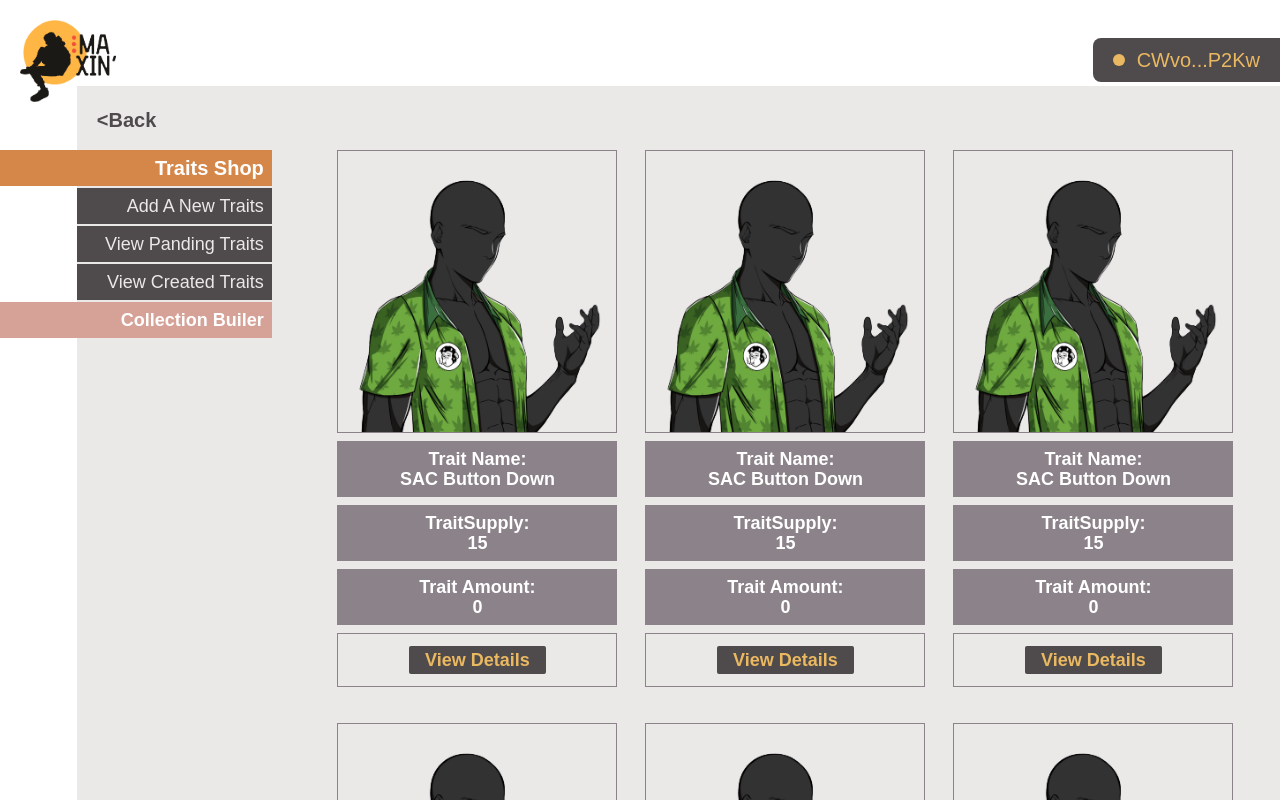
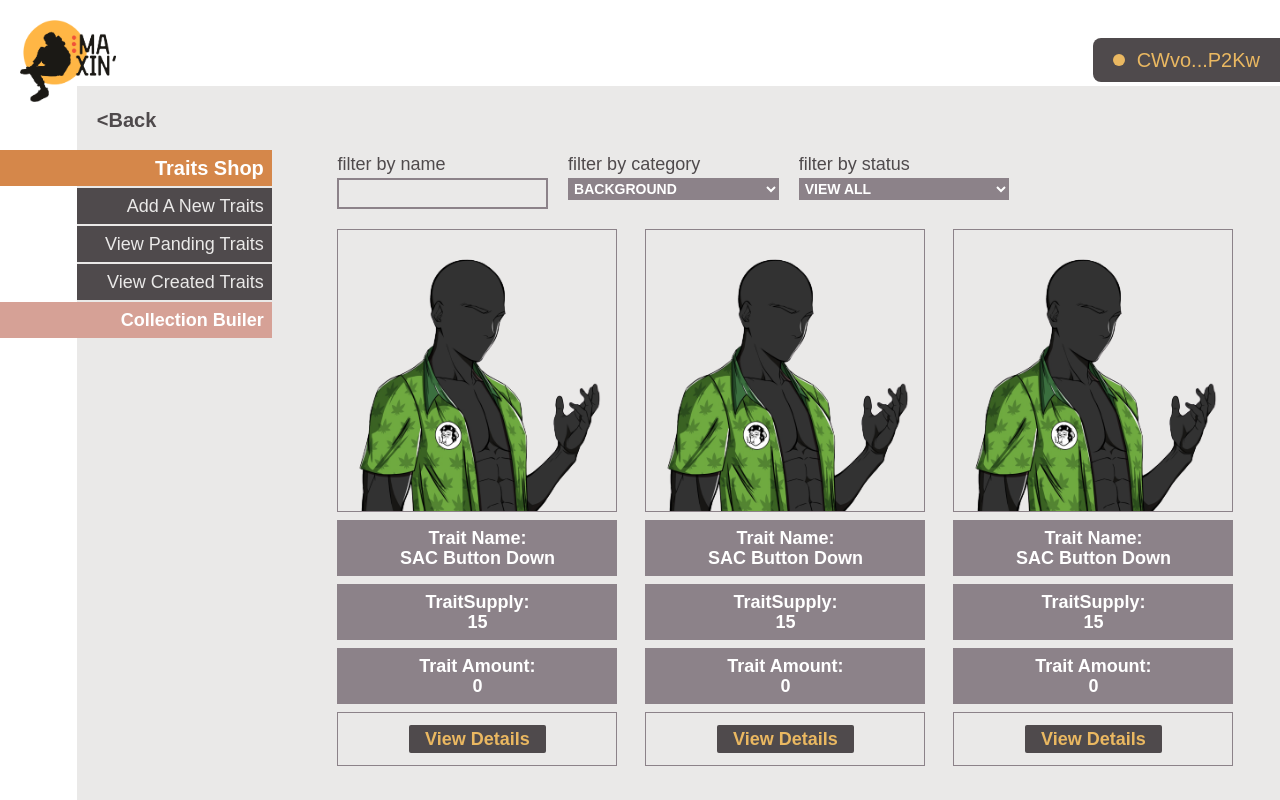
Before and after one commit to mh-munir/mixin, a React (Create React App) app: page /pendingtraits in a window 1280 px wide. Shown: the top 800 px of the page. Built offline with nearby package versions, Linux system fonts and the light colour scheme; the HTML template or start-up script is replaced by a standard one; a web font is replaced by a local one.

Commit message:
componnets fixed

```diff
--- /dev/null
+++ b/src/components/CreatedTraits.js
@@ -0,0 +1,28 @@
+import React from 'react'
+
+const CreatedTraits = ({className}) => {
+  return (
+    <form>
+        <div className={`${className} grid grid-cols-3 gap-5`}>
+            <div>
+                <label className='text-lg text-gray-deep font-gilroy-bold'>filter by name</label>
+                <input className='bg-gray-light border-2 border-gray-400 px-1 py-[3.5px] w-full text-sm font-bold text-gray-deep focus:outline-none uppercase' type="text" />
+            </div>
+            <div className='flex flex-col'>
+                <label className='text-lg text-gray-deep font-gilroy-bold'>filter by category</label>
+                <select className='bg-gray-400 p-[2px] w-full text-sm font-bold text-white uppercase'>
+                    <option>Background</option>
+                </select>
+            </div>
+            <div className='flex flex-col'>
+                <label className='text-lg text-gray-deep font-gilroy-bold'>filter by status</label>
+                <select className='bg-gray-400 p-[2px] w-full text-sm font-bold text-white uppercase'>
+                    <option>View All</option>
+                </select>
+            </div>
+        </div>
+    </form>
+  )
+}
+
+export default CreatedTraits;
--- a/src/pages/AddTrait.js
+++ b/src/pages/AddTrait.js
@@ -18,7 +18,7 @@ const AddTrait = () => {
             <TraitHeader />
             <div className='w-[80%] ml-auto px-5'>
                 <from onSubmit={handleSubmit}>
-                    <div className='max-w-xl ml-40 mr-auto mb-5 relative grid gap-7'>
+                    <div className='max-w-xl ml-36 mr-auto mb-5 relative grid gap-7'>
                         <div className='flex justify-between items-start'>
                             <div className='text-center'>
                                 <AddtraitField accept={"image"} className={"text-gray-deep font-bold"} type={"file"} traitTitle={"Upload image"}
--- a/src/pages/PendingTraits.js
+++ b/src/pages/PendingTraits.js
@@ -3,6 +3,7 @@ import Header from '../components/Header';
 import TraitHeader from '../components/TraitHeader';
 import BackLink from '../components/BackLink';
 import PendingTraitScroll from '../components/PendingTraitScroll';
+import CreatedTraits from '../components/CreatedTraits';
 import PendingTraitImg from '../assets/img/thumbnail.png';
 
 const PendingTraits = () => {
@@ -14,6 +15,7 @@ const PendingTraits = () => {
           <TraitHeader />
           <div className='w-[80%] ml-auto px-5'>
               <div className='max-w-4xl mr-auto relative'>
+                <CreatedTraits className={"mb-5 max-w-2xl"}/>
                   <div className='grid grid-cols-3 gap-7'>
                     <PendingTraitScroll
                         src={PendingTraitImg}
```
